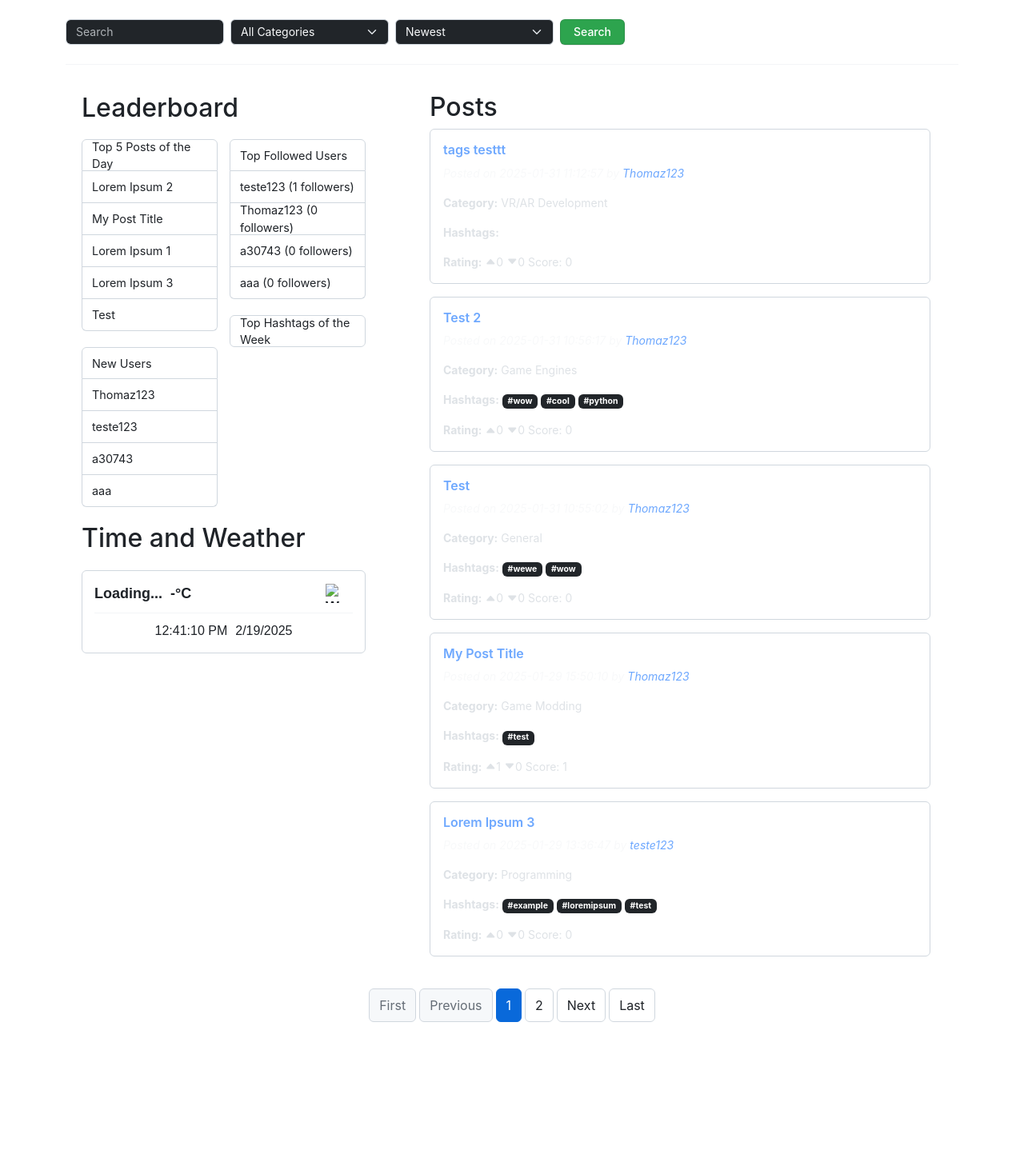
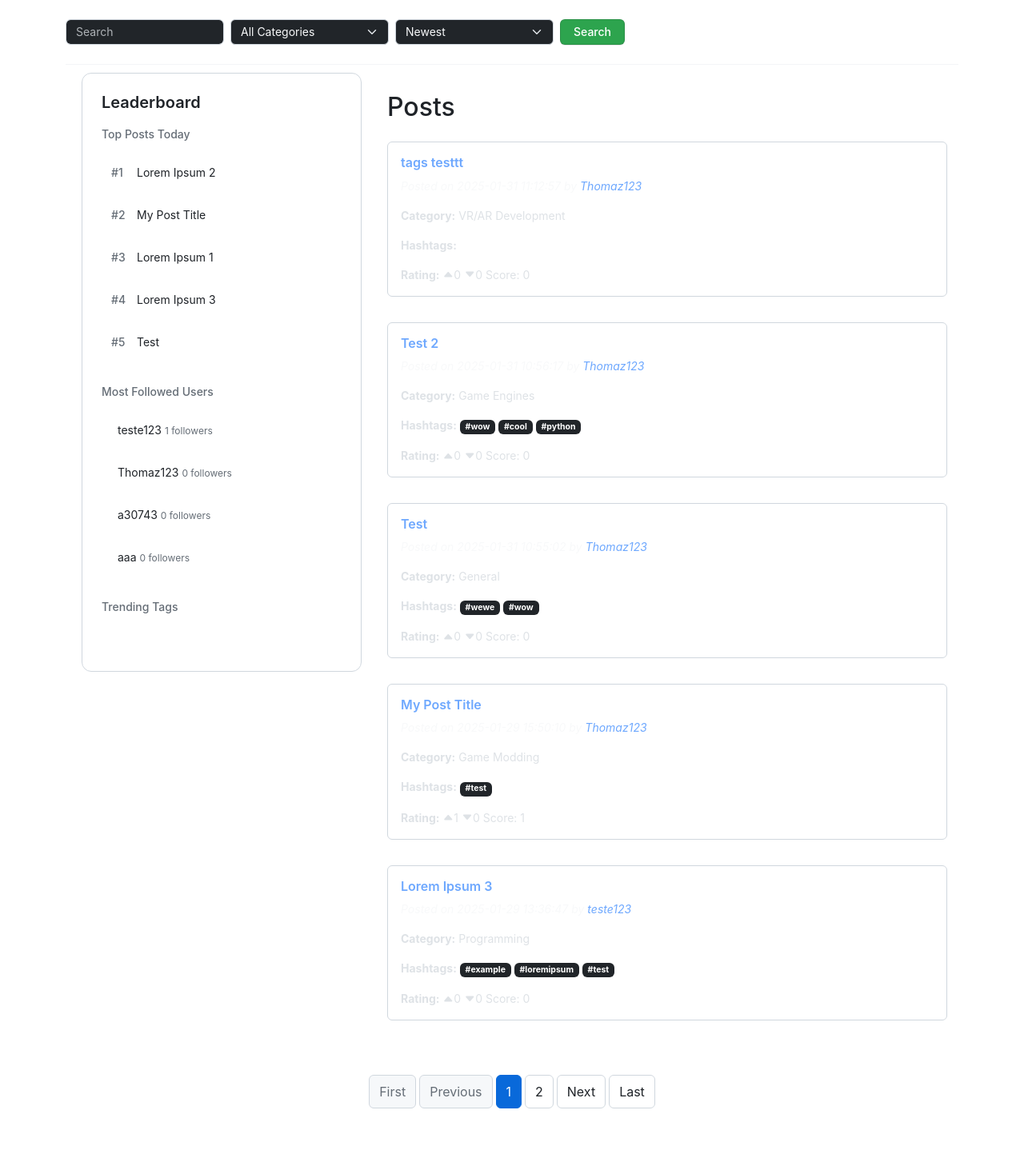
Before and after one commit to ThomazCortez/moonarrowstudios, a PHP site: page /moonarrowstudios/php/forum.php in a window 1280 px wide. Shown: the part 70-1508 px from the top of the page at 80% size. Before the commit the page ends 1348 px from the top, so only its background shows below. Run offline with PHP 8.4, Linux system fonts and the light colour scheme; data comes from the database, SQL or seed files in the repository; data that the repository does not hold is empty; some libraries are stand-ins or nearby versions.

Commit message:
forum frontend changes

```diff
--- a/php/forum.php
+++ b/php/forum.php
@@ -459,9 +459,10 @@ body {
 }
 .main-container {
     display: flex;
-    gap: 20px;
-    position: relative;
+    gap: 2rem;
     padding: 0 20px;
+    max-width: 1400px;
+    margin: 0 auto;
 }
 
 .sidebar {
@@ -469,7 +470,6 @@ body {
     position: sticky;
     top: 80px;
     height: fit-content;
-    margin-top: 25px;
 }
 
 .sidebar h2 {
@@ -504,9 +504,15 @@ body {
 }
 
 .post-list {
-    flex: 1;
-    max-width: calc(100% - 450px);
-    margin-left: 60px;
+    flex: 0 0 700px; /* Fixed width instead of flex-1 */
+    margin-left: 0; /* Remove the margin */
+    display: flex;
+    flex-direction: column;
+    align-items: stretch;
+}
+
+.post-list .card {
+    width: 100%;
 }
 
 @media (max-width: 1200px) {
@@ -530,40 +536,6 @@ body {
             background-color: var(--color-card-bg);
             border: 1px solid var(--color-card-border);
             color: var(--color-fg-default);
-        }
-        .weather-time-panel {
-    background-color: var(--color-card-bg);
-    border: 1px solid var(--color-card-border);
-    border-radius: 6px;
-    padding: 15px;
-    margin-top: 20px;
-    width: 100%; /* Adjusted to match the width of the list groups */
-    font-family: Arial, sans-serif;
-}
-
-.weather-header {
-    display: flex;
-    align-items: center;
-    gap: 10px;
-    font-size: 18px;
-    font-weight: bold;
-}
-
-.weather-header img {
-    margin-left: auto;
-}
-
-.time-date {
-    display: flex; /* Use flexbox to align items horizontally */
-    justify-content: center; /* Center the time and date horizontally */
-    align-items: center; /* Vertically center the items */
-    gap: 10px; /* Add some spacing between time and date */
-    margin-top: 10px;
-}
-
-.time-date p {
-    margin: 0; /* Remove default margin for <p> elements */
-    font-size: 16px;
         }
 
 hr {
@@ -603,6 +575,109 @@ hr {
     color: var(--color-fg-muted);
     pointer-events: none;
     background-color: var(--color-canvas-subtle);
+}
+/* Add these styles to your existing CSS */
+.leaderboard-card {
+    background-color: rgba(var(--color-card-bg-rgb), 0.8); /* Semi-transparent background */
+    border: 1px solid var(--color-card-border);
+    border-radius: 12px;
+    padding: 1.5rem;
+    margin-bottom: 1rem;
+    backdrop-filter: blur(10px); /* Optional: Adds a blur effect */
+}
+
+.leaderboard-title {
+    font-size: 1.25rem;
+    font-weight: 600;
+    margin-bottom: 1.5rem;
+    color: var(--color-fg-default);
+}
+
+.leaderboard-section {
+    margin-bottom: 2rem;
+}
+
+.leaderboard-section-title {
+    font-size: 0.875rem;
+    color: var(--color-fg-muted);
+    margin-bottom: 1rem;
+    font-weight: 500;
+}
+
+.leaderboard-item {
+    display: flex;
+    align-items: center;
+    padding: 0.75rem;
+    border-radius: 8px;
+    transition: background-color 0.2s ease;
+    text-decoration: none;
+    margin-bottom: 0.5rem;
+}
+
+.leaderboard-item:hover {
+    background-color: var(--color-canvas-subtle);
+}
+
+.leaderboard-rank {
+    width: 24px;
+    font-size: 0.875rem;
+    color: var(--color-fg-muted);
+    font-weight: 500;
+}
+
+.leaderboard-content {
+    flex: 1;
+    margin-left: 0.5rem;
+    font-size: 0.875rem;
+    color: var(--color-fg-default);
+}
+
+.leaderboard-stat {
+    font-size: 0.75rem;
+    color: var(--color-fg-muted);
+}
+
+.trending-tags {
+    display: flex;
+    flex-wrap: wrap;
+    gap: 0.5rem;
+}
+
+.tag-badge {
+    font-size: 0.75rem;
+    padding: 0.375rem 0.75rem;
+    border-radius: 1rem;
+    background-color: var(--color-canvas-subtle);
+    color: var(--color-fg-muted);
+    text-decoration: none;
+    transition: all 0.2s ease;
+}
+
+.tag-badge:hover {
+    background-color: var(--color-accent-fg);
+    color: white;
+}
+
+/* Update pagination styles */
+.post-list {
+    display: flex;
+    flex-direction: column;
+    align-items: stretch; /* Ensure posts stretch to full width */
+    gap: 1rem; /* Add spacing between posts */
+}
+
+.pagination-wrapper {
+    width: 100%; /* Ensure it spans the full width */
+    display: flex;
+    justify-content: center;
+    padding: 2rem 0;
+    margin-top: auto; /* Push it to the bottom of the container */
+}
+
+.posts-container {
+    display: flex;
+    flex-direction: column;
+    gap: 1rem;
 }
 	</style>
 	<script>
@@ -949,81 +1024,6 @@ document.addEventListener('DOMContentLoaded', function() {
         }
     });
 });
-document.addEventListener("DOMContentLoaded", function () {
-    const apiKey = 'c76c182ca2bcf8a7b99b18f65f86c548'; // Replace with your OpenWeatherMap API key
-    const cityName = document.getElementById('city-name');
-    const temperature = document.getElementById('temperature');
-    const weatherIcon = document.getElementById('weather-icon');
-    const currentTime = document.getElementById('current-time');
-    const currentDate = document.getElementById('current-date');
-
-    // Function to update the current time and date
-    function updateTimeAndDate() {
-        const now = new Date();
-        currentTime.textContent = now.toLocaleTimeString();
-        currentDate.textContent = now.toLocaleDateString();
-    }
-
-    // Update time and date every second
-    setInterval(updateTimeAndDate, 1000);
-    updateTimeAndDate(); // Initial call
-
-    // Function to fetch weather data
-    async function fetchWeather(lat, lon) {
-    const url = `https://api.openweathermap.org/data/2.5/weather?lat=${lat}&lon=${lon}&appid=${apiKey}&units=metric`;
-    try {
-        const response = await fetch(url);
-        const data = await response.json();
-        if (data.cod === 200) {
-            const { name, main, weather } = data;
-            cityName.textContent = name;
-            temperature.textContent = `${Math.round(main.temp)}°C`;
-            weatherIcon.src = `https://openweathermap.org/img/wn/${weather[0].icon}.png`;
-            weatherIcon.alt = weather[0].description;
-
-            // Add the weather description
-            const weatherDescription = document.getElementById('weather-description');
-            weatherDescription.textContent = weather[0].description; // Set the weather description
-        } else {
-            cityName.textContent = 'Location not found';
-            temperature.textContent = '-°C';
-            weatherIcon.src = '';
-            document.getElementById('weather-description').textContent = ''; // Clear the description if no data
-        }
-    } catch (error) {
-        cityName.textContent = 'Error fetching weather';
-        temperature.textContent = '-°C';
-        weatherIcon.src = '';
-        document.getElementById('weather-description').textContent = ''; // Clear the description on error
-        console.error('Error fetching weather data:', error);
-    }
-}
-
-    // Function to get user's location
-    function getLocation() {
-        if (navigator.geolocation) {
-            navigator.geolocation.getCurrentPosition(
-                (position) => {
-                    const { latitude, longitude } = position.coords;
-                    fetchWeather(latitude, longitude);
-                },
-                (error) => {
-                    cityName.textContent = 'Location access denied';
-                    temperature.textContent = '-°C';
-                    weatherIcon.src = '';
-                    console.error('Error getting location:', error);
-                }
-            );
-        } else {
-            cityName.textContent = 'Geolocation not supported';
-            temperature.textContent = '-°C';
-            weatherIcon.src = '';
-        }
-    }
-
-    // Fetch weather data when the page loads
-    getLocation();
-});
 	</script>
 </head>
 
@@ -1064,40 +1064,26 @@ document.addEventListener("DOMContentLoaded", function () {
         <div class="main-container">
             <!-- Sidebar with List Groups -->
             <div class="sidebar">
-            <h2>Leaderboard</h2>
-                <div class="sidebar-lists">
-                    <!-- First Column -->
-                    <div class="sidebar-row">
-                        <!-- Top 5 Posts of the Day -->
-                        <div class="list-group">
-                            <a href="#" class="list-group-item list-group-item-action">Top 5 Posts of the Day</a>
+    <div class="leaderboard-card">
+        <h2 class="leaderboard-title">Leaderboard</h2>
+
+        <!-- Top Posts Section -->
+        <div class="leaderboard-section">
+            <h3 class="leaderboard-section-title">Top Posts Today</h3>
             <?php
             $top_posts = $conn->query("SELECT * FROM posts ORDER BY upvotes DESC LIMIT 5");
+            $rank = 1;
             while ($post = $top_posts->fetch_assoc()): ?>
-                                <a href="view_post.php?id=<?= $post['id'] ?>" class="list-group-item list-group-item-action">
-                                    <?= htmlspecialchars($post['title']) ?>
+                <a href="view_post.php?id=<?= $post['id'] ?>" class="leaderboard-item">
+                    <span class="leaderboard-rank">#<?= $rank++ ?></span>
+                    <span class="leaderboard-content"><?= htmlspecialchars($post['title']) ?></span>
                 </a>
             <?php endwhile; ?>
         </div>
 
-                        <!-- New Users (5) -->
-                        <div class="list-group">
-                            <a href="#" class="list-group-item list-group-item-action">New Users</a>
-                            <?php
-                            $new_users = $conn->query("SELECT * FROM users ORDER BY created_at DESC LIMIT 5");
-                            while ($user = $new_users->fetch_assoc()): ?>
-                                <a href="profile.php?id=<?= $user['user_id'] ?>" class="list-group-item list-group-item-action">
-                                    <?= htmlspecialchars($user['username']) ?>
-                                </a>
-                            <?php endwhile; ?>
-                        </div>
-                    </div>
-
-                    <!-- Second Column -->
-                    <div class="sidebar-row">
-                        <!-- Top Followed Users (5) -->
-                        <div class="list-group">
-                            <a href="#" class="list-group-item list-group-item-action">Top Followed Users</a>
+        <!-- Top Users Section -->
+        <div class="leaderboard-section">
+            <h3 class="leaderboard-section-title">Most Followed Users</h3>
             <?php
             $top_followed = $conn->query("SELECT users.user_id, users.username, COUNT(follows.follower_id) AS followers
                                         FROM users
@@ -1106,15 +1092,19 @@ document.addEventListener("DOMContentLoaded", function () {
                                         ORDER BY followers DESC
                                         LIMIT 5");
             while ($user = $top_followed->fetch_assoc()): ?>
-                                <a href="profile.php?id=<?= $user['user_id'] ?>" class="list-group-item list-group-item-action">
-                                    <?= htmlspecialchars($user['username']) ?> (<?= $user['followers'] ?> followers)
+                <a href="profile.php?id=<?= $user['user_id'] ?>" class="leaderboard-item">
+                    <div class="leaderboard-content">
+                        <?= htmlspecialchars($user['username']) ?>
+                        <span class="leaderboard-stat"><?= $user['followers'] ?> followers</span>
+                    </div>
                 </a>
             <?php endwhile; ?>
         </div>
 
-                        <!-- Top Hashtags of the Week (5) -->
-                        <div class="list-group">
-                            <a href="#" class="list-group-item list-group-item-action">Top Hashtags of the Week</a>
+        <!-- Trending Tags Section -->
+        <div class="leaderboard-section">
+            <h3 class="leaderboard-section-title">Trending Tags</h3>
+            <div class="trending-tags">
                 <?php
                 $top_hashtags = $conn->query("
                     WITH RECURSIVE split_hashtags AS (
@@ -1141,26 +1131,11 @@ document.addEventListener("DOMContentLoaded", function () {
                     LIMIT 5
                 ");
                 while ($hashtag = $top_hashtags->fetch_assoc()): ?>
-                            <a href="?search=<?= urlencode($hashtag['hashtag']) ?>" class="list-group-item list-group-item-action">
-                                <?= htmlspecialchars($hashtag['hashtag']) ?> (<?= $hashtag['count'] ?> posts)
+                    <a href="?search=<?= urlencode($hashtag['hashtag']) ?>" class="tag-badge">
+                        <?= htmlspecialchars($hashtag['hashtag']) ?>
                     </a>
                 <?php endwhile; ?>
             </div>
-                    </div>
-                </div>
-                <h2>Time and Weather</h2>
-                <!-- Weather and Time Panel -->
-                <div class="weather-time-panel">
-    <div class="weather-header">
-        <span id="city-name">Loading...</span>
-        <span id="temperature">-°C</span>
-        <img id="weather-icon" src="" alt="Weather Icon" style="width: 24px; height: 24px;">
-        <span id="weather-description"></span> <!-- Add this line -->
-    </div>
-    <hr>
-    <div class="time-date">
-        <p id="current-time">Loading time...</p>
-        <p id="current-date">Loading date...</p>
         </div>
     </div>
 </div>
@@ -1168,8 +1143,9 @@ document.addEventListener("DOMContentLoaded", function () {
             <!-- Post List -->
             <div class="post-list">
     <h2 class="mt-4">Posts</h2>
+    <div class="posts-container">
         <?php while ($post = $result->fetch_assoc()): ?>
-                    <div class="card mb-3">
+            <div class="card">
                         <div class="card-body">
                             <h3 class="card-title">
                                 <a href="view_post.php?id=<?= $post['id'] ?>" class="text-decoration-none">
@@ -1245,8 +1221,9 @@ document.addEventListener("DOMContentLoaded", function () {
         </div>
     </div>
     <!-- Pagination -->
-    <nav aria-label="Page navigation" class="mt-4">
-    <ul class="pagination justify-content-center">
+    <div class="pagination-wrapper">
+    <nav aria-label="Page navigation">
+        <ul class="pagination">
         <!-- First Page -->
         <li class="page-item <?= ($page <= 1) ? 'disabled' : '' ?>">
             <a class="page-link" href="?page=1<?= isset($_GET['search']) ? '&search='.urlencode($_GET['search']) : '' ?><?= isset($_GET['category']) ? '&category='.urlencode($_GET['category']) : '' ?><?= isset($_GET['filter']) ? '&filter='.urlencode($_GET['filter']) : '' ?>">First</a>
@@ -1280,6 +1257,7 @@ document.addEventListener("DOMContentLoaded", function () {
         </li>
         </ul>
     </nav>
+</div>
 </body>
 
 </html> <?php $conn->close(); ?>
```
Lines whose indentation alone changed are shown as unchanged.
